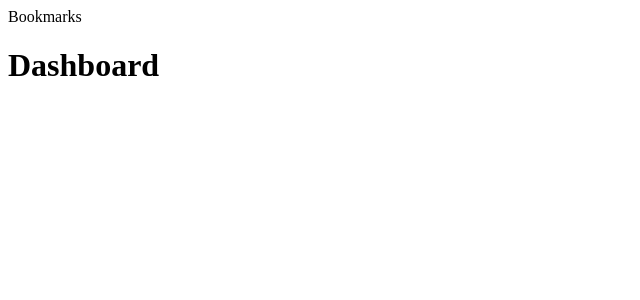
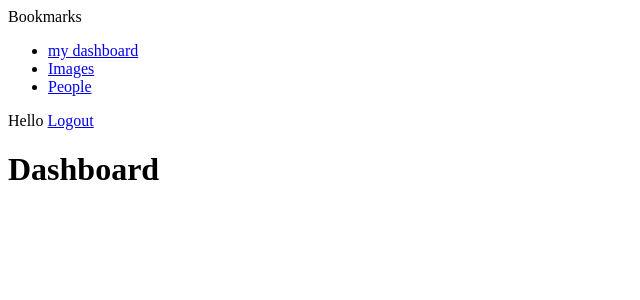
Before and after one commit to rengokantai/pkdjbyexampj2, a Django app: page /account/ in a window 1280 px wide. Shown: the top 300 px of the page, without its empty margins (0-640 px from the left). Run offline with Django 3.2, Linux system fonts and the light colour scheme; a user stored in the database is signed in.

Commit message:
Add login and logout

```diff
--- a/account/templates/base.html
+++ b/account/templates/base.html
@@ -8,6 +8,21 @@
 <body>
 <div id="header">
     <span class="logo">Bookmarks</span>
+    {% if request.user.is_authenticated %}
+        <ul class="menu">
+            <li {% if section == "dashboard" %}class="selected"{% endif %}><a href="{% url "dashboard" %}">my dashboard</a></li>
+            <li {% if section == "images" %}class="selected"{% endif %}><a href="#">Images</a></li>
+            <li {% if section == "people" %}class="selected"{% endif %}><a href="#">People</a></li>
+        </ul>
+    {% endif %}
+<span class="user">
+    {% if request.user.is_authenticated  %}
+        Hello {{ request.user.first_name }}
+        <a href="{% url "logout" %}">Logout</a>
+    {% else %}
+        <a href="{% url "login" %}">Login</a>
+    {% endif %}
+</span>
 </div>
 <div id="content">
     {% block content %}{% endblock %}
--- a/pkdjbyexampj2/settings.py
+++ b/pkdjbyexampj2/settings.py
@@ -12,6 +12,7 @@ https://docs.djangoproject.com/en/1.8/ref/settings/
 
 # Build paths inside the project like this: os.path.join(BASE_DIR, ...)
 import os
+from django.core.urlresolvers import reverse_lazy
 
 BASE_DIR = os.path.dirname(os.path.dirname(os.path.abspath(__file__)))
 
@@ -26,6 +27,10 @@ SECRET_KEY = 'h@(gw1q@z2en%_*_e2kz_dg%ki^#fr(2%-jax30jbf&h4xmzbg'
 DEBUG = True
 
 ALLOWED_HOSTS = []
+
+LOGIN_REDIRECT_URL = reverse_lazy('dashboard')
+LOGIN_URL = reverse_lazy('login')
+LOGOUT_URL = reverse_lazy('logout')
 
 
 # Application definition
```
